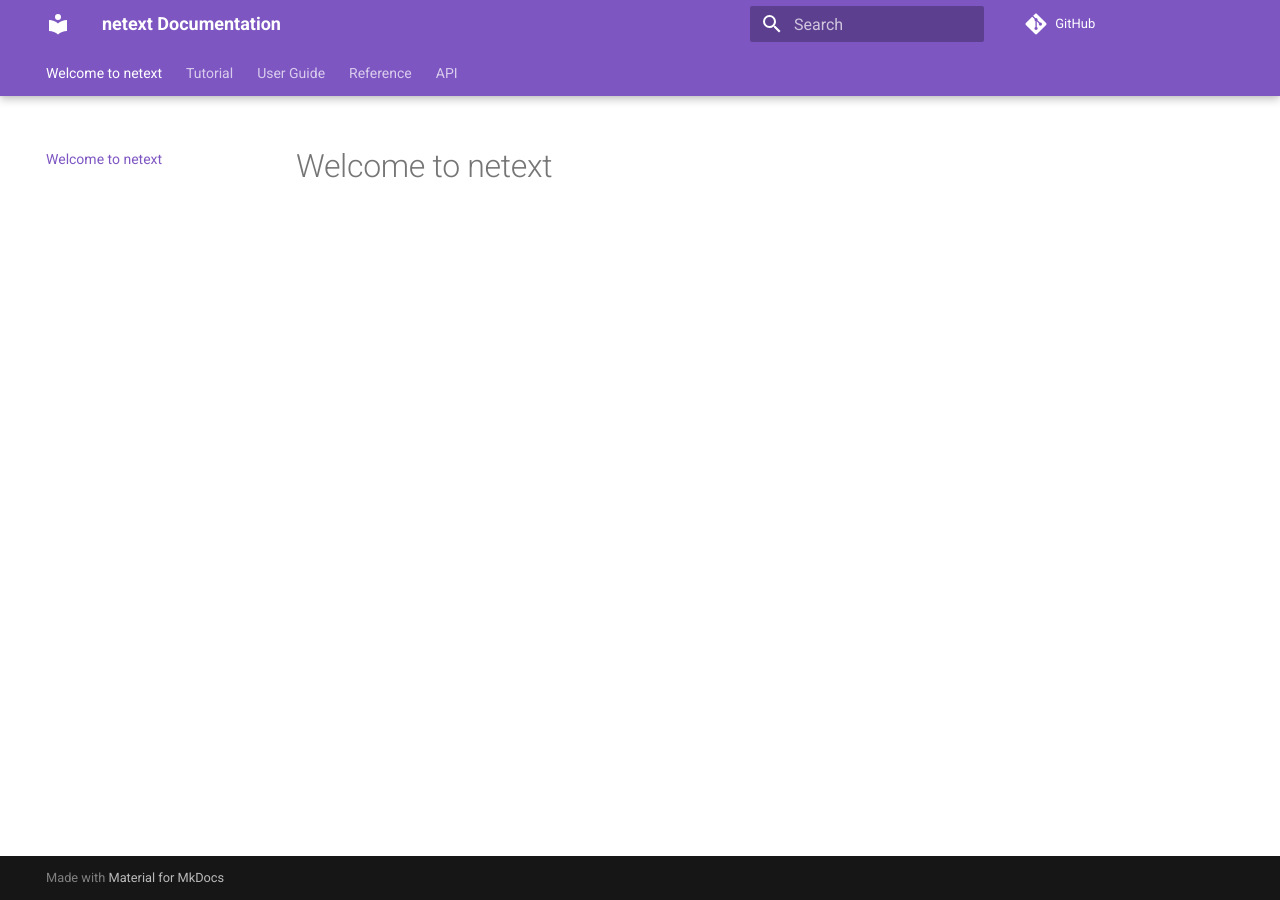
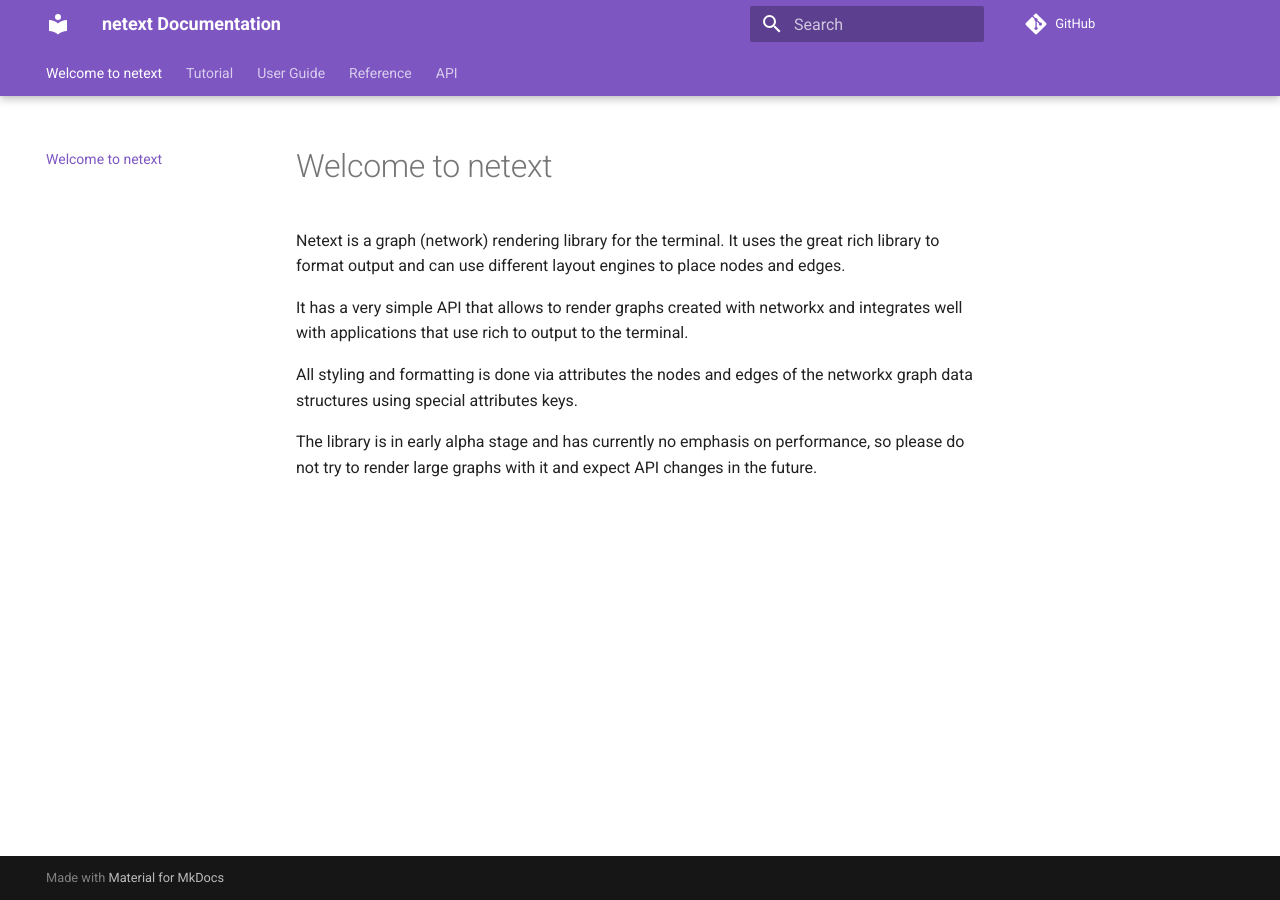
Before and after one commit to mahrz24/netext, an MkDocs documentation site: the page built from docs/index.md, in a window 1280 px wide. Built offline with MkDocs 1.6.1 and Material for MkDocs 9.7.7, drawn with Linux system fonts in a browser that asks for light colours; comment, search, counter and statistics services are not loaded.

Commit message:
Adopted readme and doc index page

```diff
--- a/docs/index.md
+++ b/docs/index.md
@@ -1 +1,9 @@
 # Welcome to netext
+
+Netext is a graph (network) rendering library for the terminal. It uses the great rich library to format output and can use different layout engines to place nodes and edges.
+
+It has a very simple API that allows to render graphs created with networkx and integrates well with applications that use rich to output to the terminal.
+
+All styling and formatting is done via attributes the nodes and edges of the networkx graph data structures using special attributes keys.
+
+The library is in early alpha stage and has currently no emphasis on performance, so please do not try to render large graphs with it and expect API changes in the future.
```
Also changed, not shown: README.md (+6 -2 lines), 2 other files.
